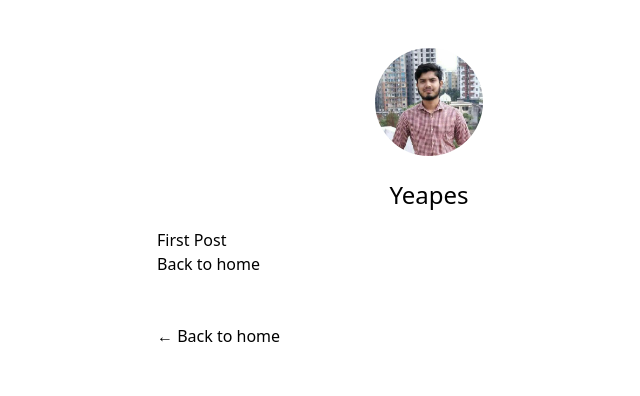
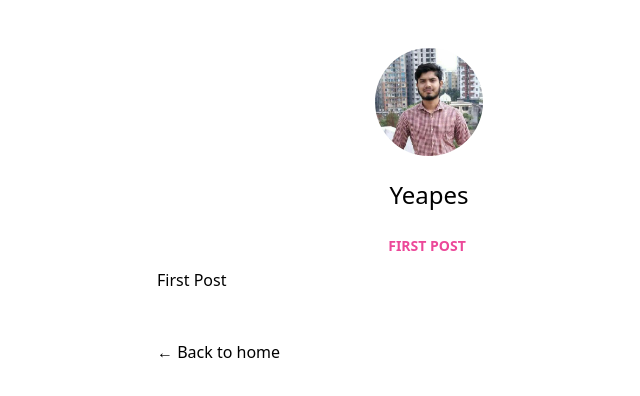
Before and after one commit to Yeapes/nextjs-blog, a Next.js app: page /posts/first-post in a window 1280 px wide. Shown: the top 396 px of the page, without its empty margins (211-851 px from the left). Built offline with nearby package versions, Linux system fonts and the light colour scheme.

Commit message:
Nav item For first post

```diff
--- a/components/layout.js
+++ b/components/layout.js
@@ -60,6 +60,9 @@ export default function Layout({ children, home }) {
             </h2>
           </>
         )}
+        <Link href="/posts/first-post">
+            <a className='text-pink-500 background-transparent font-bold uppercase px-6 py-2 text-sm outline-none focus:outline-none mr-1 mb-1 ease-linear transition-all duration-150'>First Post</a>
+          </Link>
       </header>
 
       <main>{children}</main>
--- a/pages/index.js
+++ b/pages/index.js
@@ -14,6 +14,8 @@ export default function Home() {
           (This is a sample website - you’ll be building a site like this on{' '}
           <a href="https://nextjs.org/learn">our Next.js tutorial</a>.)
         </p>
+
+
       </section>
     </Layout>
   );
--- a/pages/posts/first-post.js
+++ b/pages/posts/first-post.js
@@ -9,11 +9,6 @@ export default function FirstPost(){
                 <title>First Post</title>
             </Head>
             <h1>First Post</h1>
-            <h2>
-                <Link href="/">
-                    <a>Back to home</a>
-                </Link>
-            </h2>
         </Layout>
     );
 }
```
